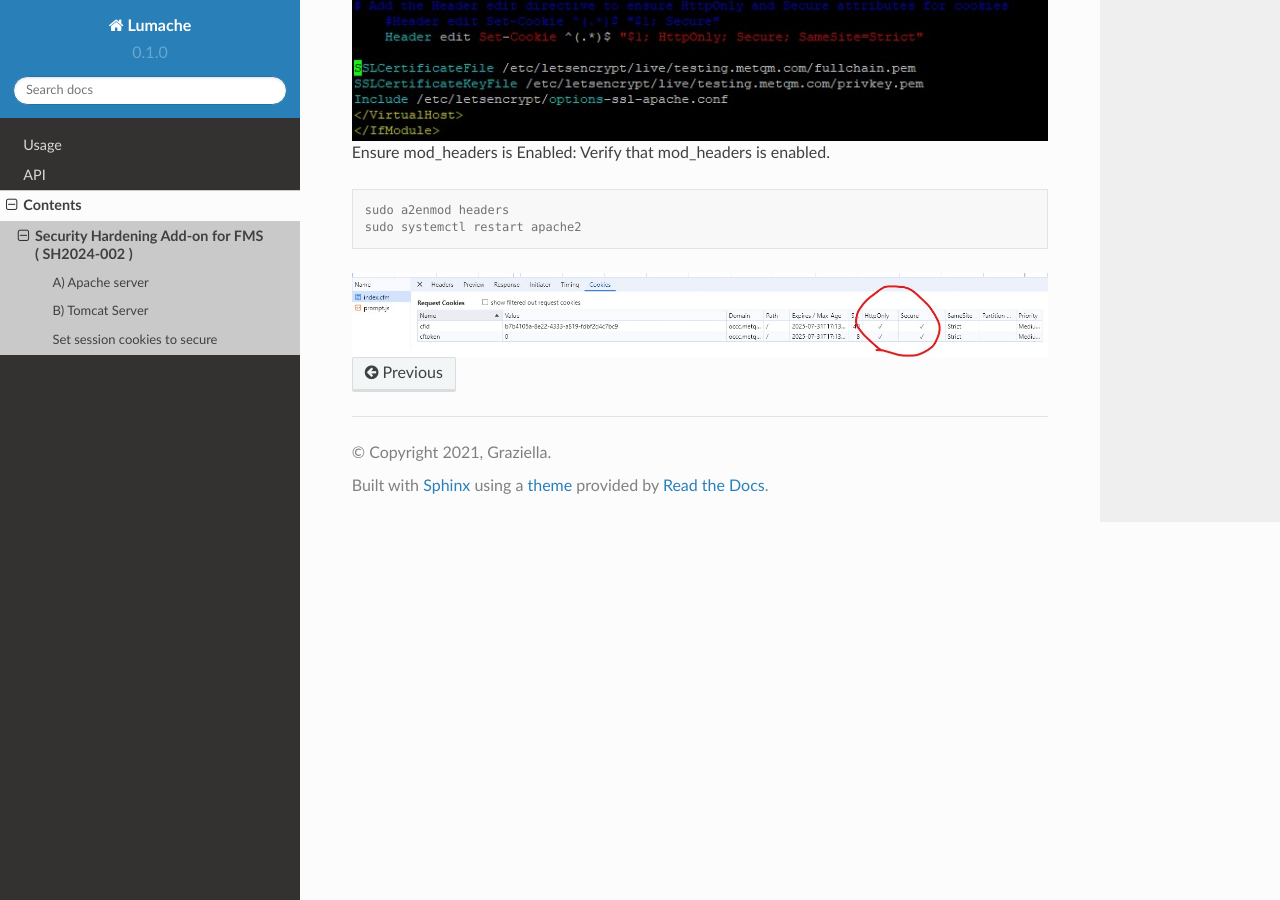
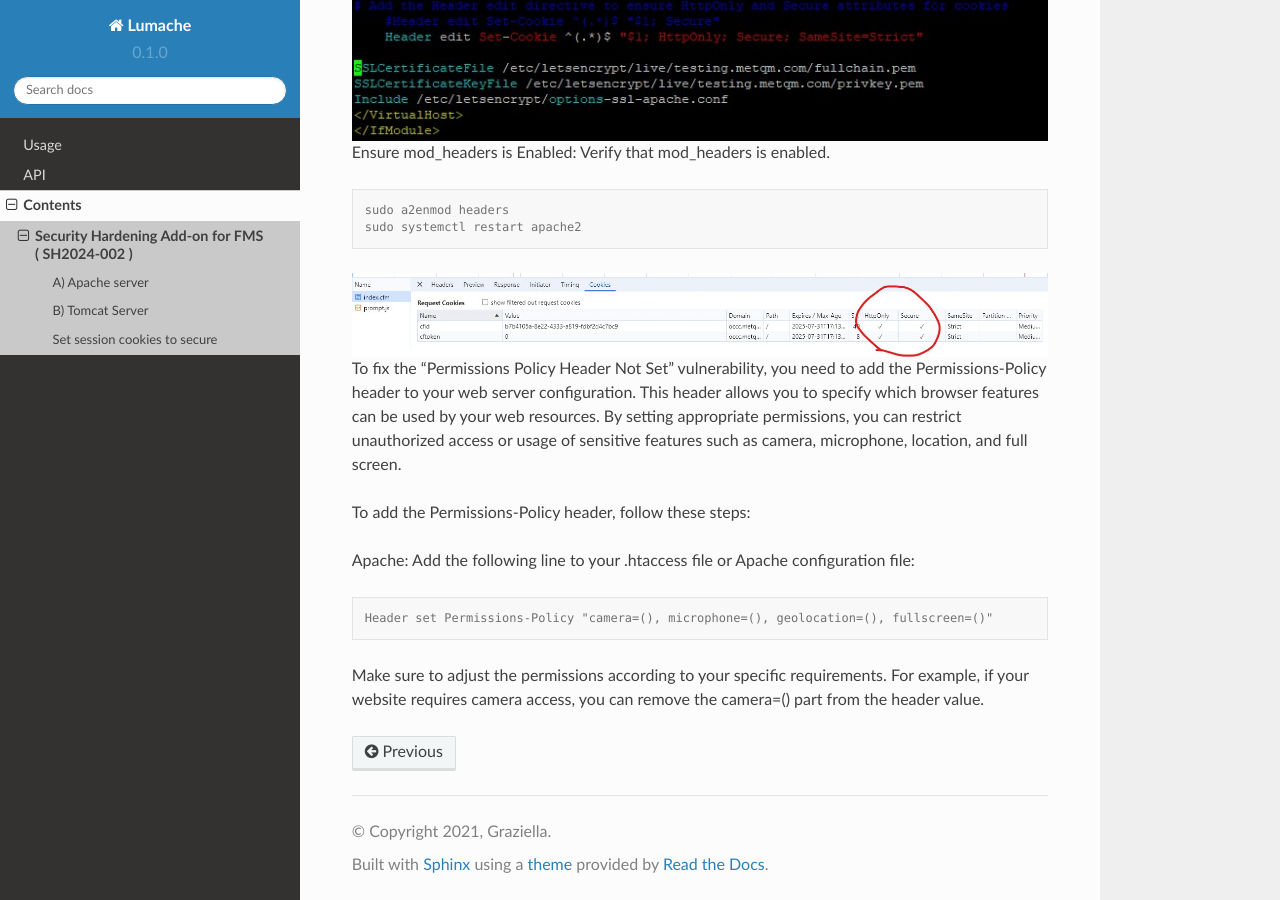
Before and after one commit to wansolution/fms, a Sphinx documentation site: the page built from docs/source/security/sa_sh2024002.rst, in a window 1280 px wide and 900 px high, scrolled down 3087 px. Built offline with Sphinx 7.4.7 and the Read the Docs theme 2.0.0, drawn with Linux system fonts in a browser that asks for light colours.

Commit message:
Update sa_sh2024002.rst

```diff
--- a/docs/source/security/sa_sh2024002.rst
+++ b/docs/source/security/sa_sh2024002.rst
@@ -134,3 +134,17 @@ Ensure mod_headers is Enabled: Verify that mod_headers is enabled.
 .. image:: images/securecookies.jpg
    :alt: Secure cookies
    :align: center
+
+
+To fix the “Permissions Policy Header Not Set” vulnerability, you need to add the Permissions-Policy header to your web server configuration. This header allows you to specify which browser features can be used by your web resources. By setting appropriate permissions, you can restrict unauthorized access or usage of sensitive features such as camera, microphone, location, and full screen.
+
+To add the Permissions-Policy header, follow these steps:
+
+Apache: Add the following line to your .htaccess file or Apache configuration file:
+
+.. code-block:: console
+
+   Header set Permissions-Policy "camera=(), microphone=(), geolocation=(), fullscreen=()"
+
+
+Make sure to adjust the permissions according to your specific requirements. For example, if your website requires camera access, you can remove the camera=() part from the header value.
```
